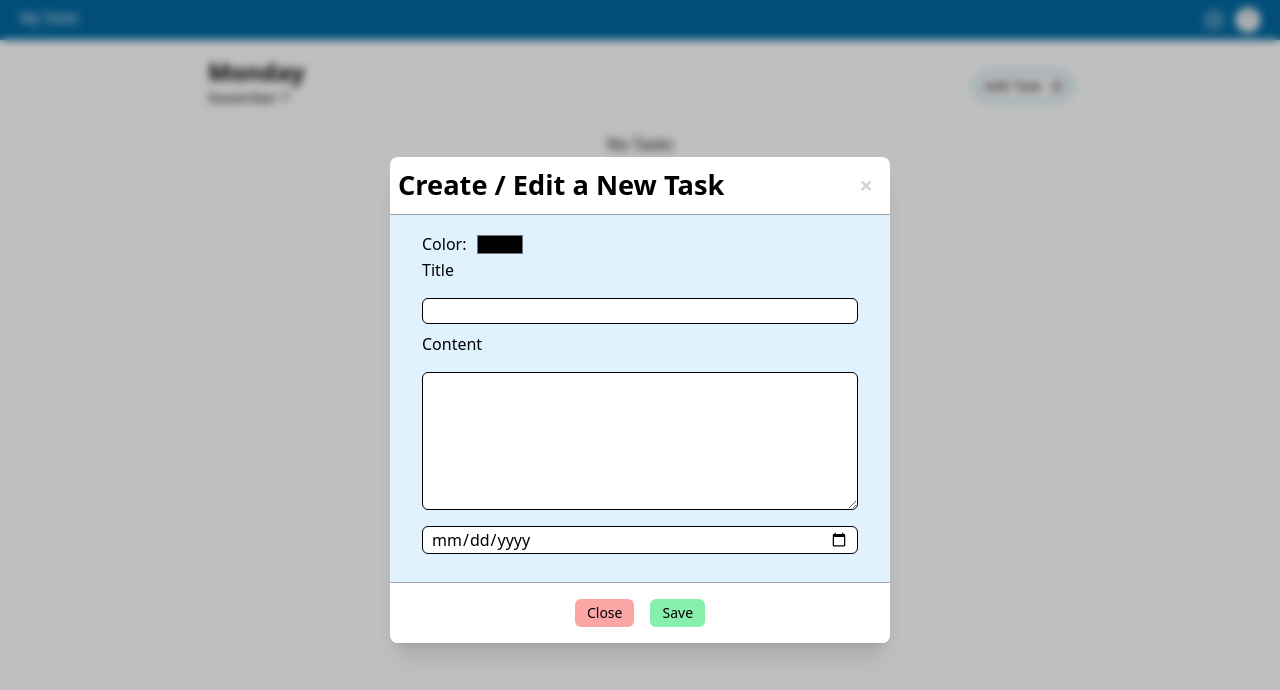
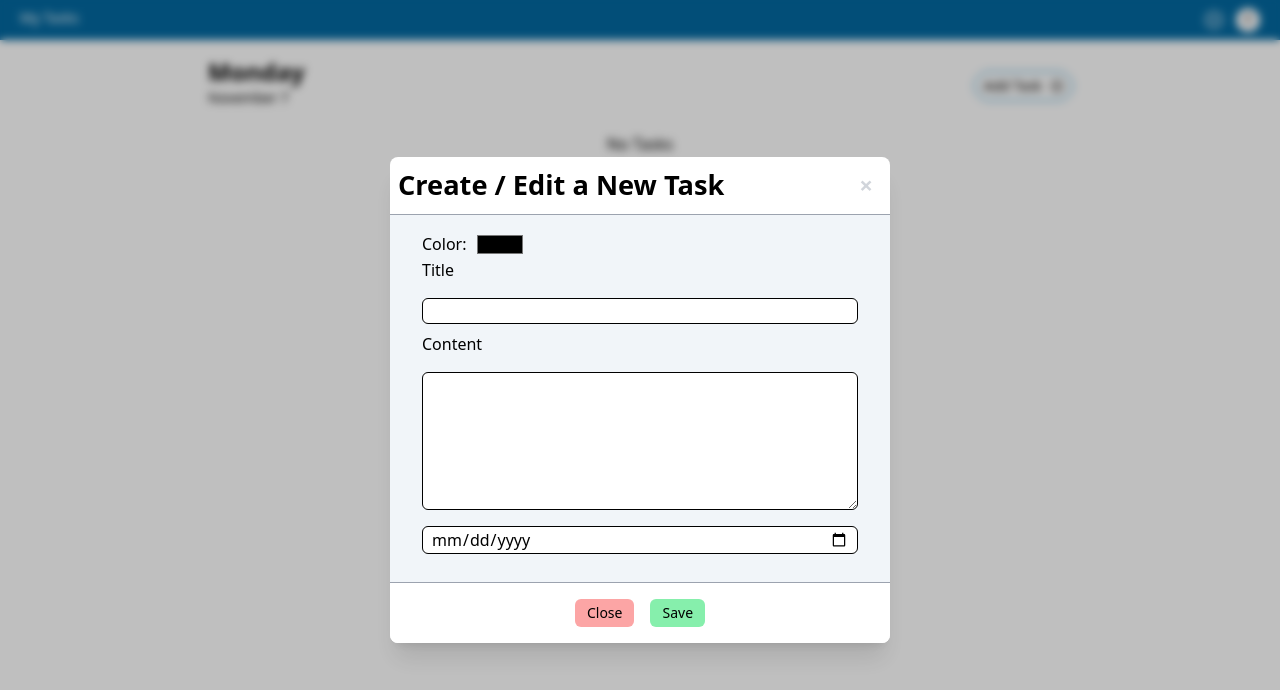
Before and after one commit to francociprian/to-do, a React (Vite) app: page / in a window 1280 px wide. Both pictures are taken after a click on the button "Add Task". Shown: the top 690 px of the page. Built offline with nearby package versions, Linux system fonts and the light colour scheme.

Commit message:
Adding(TaskModal - bgcolor)

```diff
--- a/src/components/TaskModal.jsx
+++ b/src/components/TaskModal.jsx
@@ -41,7 +41,7 @@ export default function TaskModal({ note, onChange, onSave, onClose, visible })
             method="dialog"
             className=''
           >
-            <div className='px-8 pt-4 pb-7 bg-sky-100 border-0 z-[999999] min-w-[500px]'>
+            <div className='px-8 pt-4 pb-7 bg-slate-100 border-0 z-[999999] min-w-[500px]'>
               <div className='flex justify-start items-center gap-2'>
                 <label htmlFor='color'>Color: </label>
                 <input type="color" id='color' value={color} onChange={handleColor} className='appearance-none border-none bg-transparent input-color'  />
```
